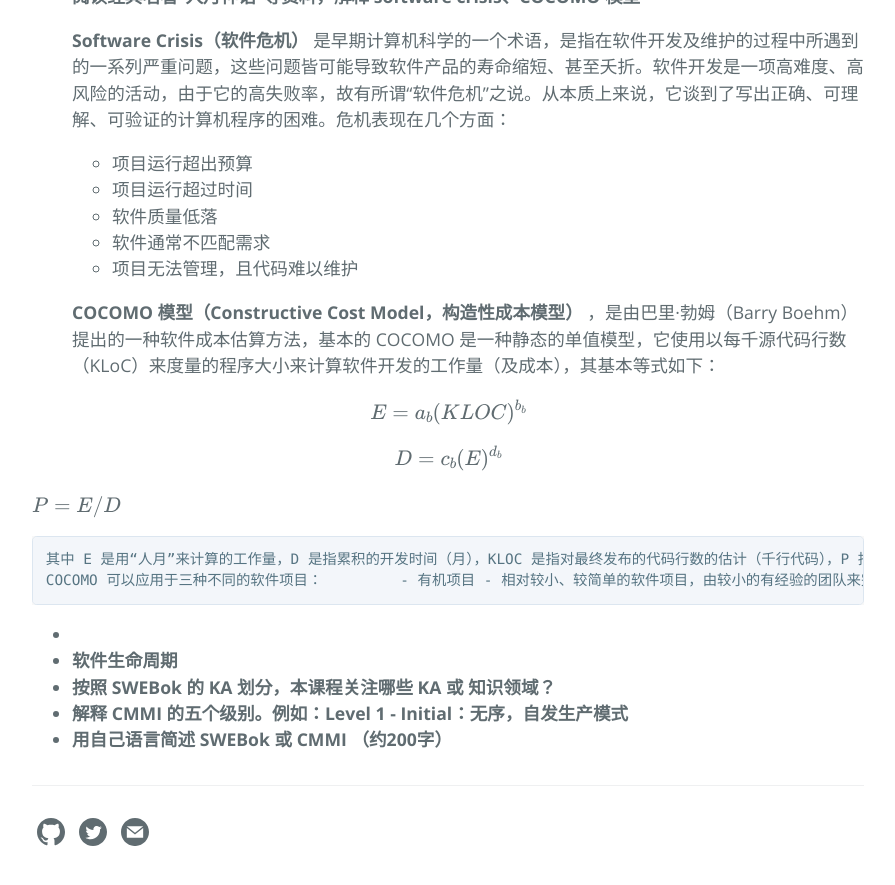
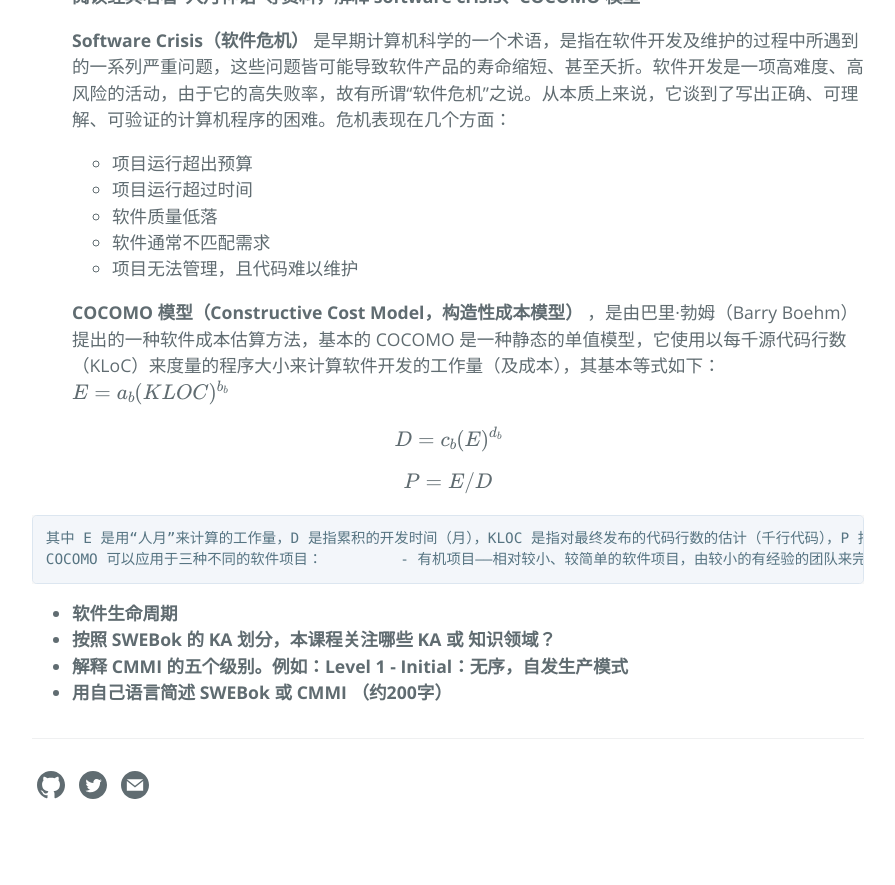
Before and after one commit to joece/joece.github.io, a Jekyll site: the page built from _posts/2018-03-15-Software-System-Analysis-and-Design-Homework1.md, in a window 1280 px wide and 900 px high, scrolled down 714 px. Shown: the top 885 px of the window, without its empty margins (192-1087 px from the left). Built offline with Jekyll 4.4.1, drawn with Linux system fonts in a browser that asks for light colours; formulas are drawn with MathJax 3; after the commit the page ends 1567 px from its top, so only the background shows below that.

```diff
--- a/_posts/2018-03-15-Software-System-Analysis-and-Design-Homework1.md
+++ b/_posts/2018-03-15-Software-System-Analysis-and-Design-Homework1.md
@@ -19,21 +19,18 @@ title: "Homework1"
     - 项目无法管理，且代码难以维护
 
     __COCOMO 模型（Constructive Cost Model，构造性成本模型）__ ，是由巴里·勃姆（Barry Boehm）提出的一种软件成本估算方法，基本的 COCOMO 是一种静态的单值模型，它使用以每千源代码行数（KLoC）来度量的程序大小来计算软件开发的工作量（及成本），其基本等式如下：
-
 $$E=a_b(KLOC)^{b_b}$$
 
 $$D=c_b(E)^{d_b}$$
 
 $$P=E/D$$
 
-
     其中 E 是用“人月”来计算的工作量，D 是指累积的开发时间（月），KLOC 是指对最终发布的代码行数的估计（千行代码），P 指需要的人数。而在中级 COCOMO 中则对软件工作量的估算使用了程度大小以及一组“成本驱动者”，包含了对产品、硬件、人员级项目属性的客观评价。
     COCOMO 可以应用于三种不同的软件项目：
-        - 有机项目 - 相对较小、较简单的软件项目，由较小的有经验的团队来完成，需求较少并且没有过份严格的限定。
-        - 中度分离项目 - 指中等规模（大小及复杂度）的软件项目，由不同经验水平的人组成的团队来完成，需求中即有严格的部分也有不太严格的部分。
-        - 嵌入式项目 - 指软件项目必须依赖于一套紧凑的硬件、软件以及符合操作限制
+        - 有机项目——相对较小、较简单的软件项目，由较小的有经验的团队来完成，需求较少并且没有过份严格的限定。
+        - 中度分离项目——指中等规模（大小及复杂度）的软件项目，由不同经验水平的人组成的团队来完成，需求中即有严格的部分也有不太严格的部分。
+        - 嵌入式项目——指软件项目必须依赖于一套紧凑的硬件、软件以及符合操作限制
 
--
 - __软件生命周期__
 - __按照 SWEBok 的 KA 划分，本课程关注哪些 KA 或 知识领域？__
 - __解释 CMMI 的五个级别。例如：Level 1 - Initial：无序，自发生产模式__
```
